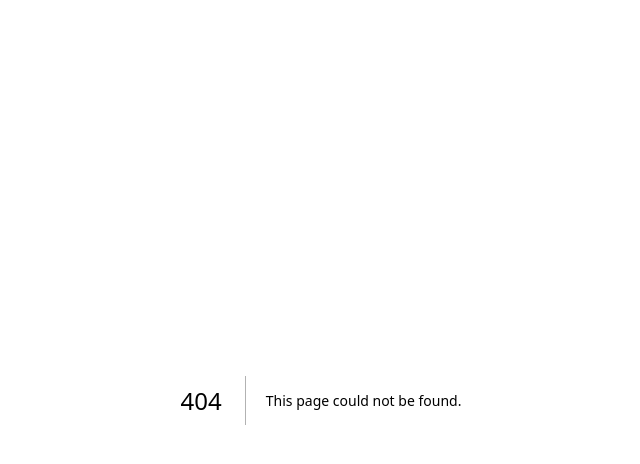
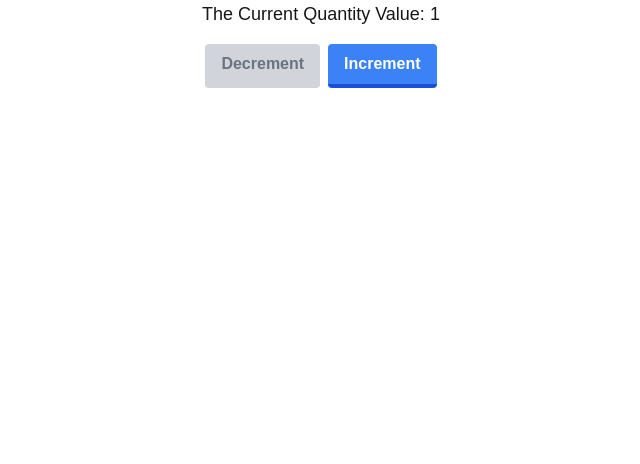
Before and after one commit to WJiyun/cprg306-assignments, a Next.js app: page /week-4 in a window 1280 px wide. Before the commit this address had no page. Shown: the top 464 px of the page, without its empty margins (319-959 px from the left). Built offline with nearby package versions, Linux system fonts and the light colour scheme.

Commit message:
week-4 added with file new-item.js, page.js
Added a new folder "week-4" with files "new-item.js" and 'page.js"

Added increment and decrement function button with styles.

```diff
--- a/app/page.js
+++ b/app/page.js
@@ -6,6 +6,7 @@ export default function Home() {
       <h1>CPRG 306: Web Development 2 - Assignments</h1>
       <Link href="http://localhost:3000/week-2">Go to Week-2</Link>
       <p><Link href="http://localhost:3000/week-3">Go to Week-3</Link></p>
+      <p><Link href="http://localhost:3000/week-4">Go to Week-4</Link></p>
     </div>
   );
 }
--- /dev/null
+++ b/app/week-4/new-item.js
@@ -0,0 +1,44 @@
+"use client";
+import { useState } from "react";
+
+export default function NewItem () {
+    const [quantity, setQuantity] = useState(1);
+
+    const increment = () => {
+        setQuantity(quantityIncrement => {
+        if (quantityIncrement < 20) {
+          return quantityIncrement + 1;
+        }
+        return quantityIncrement;
+      });
+    };
+
+    const decrement = () => {
+        setQuantity(quantityDecrement => {
+            if (quantityDecrement > 1) {
+                return quantityDecrement - 1;
+            }
+            return quantityDecrement;
+        })
+    }
+
+    return (
+        <div>
+      <h1 className="text-center text-lg" >The Current Quantity Value: {quantity}</h1>
+      <div className="flex justify-center space-x-2 mt-4">
+      <button
+        onClick={decrement}
+        disable = {quantity === 1}
+        className={`py-2 px-4 border-b-4 rounded font-bold ${quantity === 1 ? 'bg-gray-300 border-gray-300 text-gray-500' : 'bg-blue-500 hover:bg-blue-400 active:bg-pink-700 border-blue-700 hover:border-blue-500 text-white'}`}      >
+        Decrement
+      </button>
+      <button
+        onClick={increment}
+        disable = {quantity === 20}
+        className={`py-2 px-4 border-b-4 rounded font-bold ${quantity === 20 ? 'bg-gray-300 border-gray-300 text-gray-500' : 'bg-blue-500 hover:bg-blue-400 active:bg-pink-700 border-blue-700 hover:border-blue-500 text-white'}`}      >
+        Increment
+      </button>
+      </div>
+    </div>
+    )
+}
--- /dev/null
+++ b/app/week-4/page.js
@@ -0,0 +1,7 @@
+import NewItem from "./new-item.js";
+
+export default function Page () {
+    return (
+        <NewItem></NewItem>
+    )
+}
```
